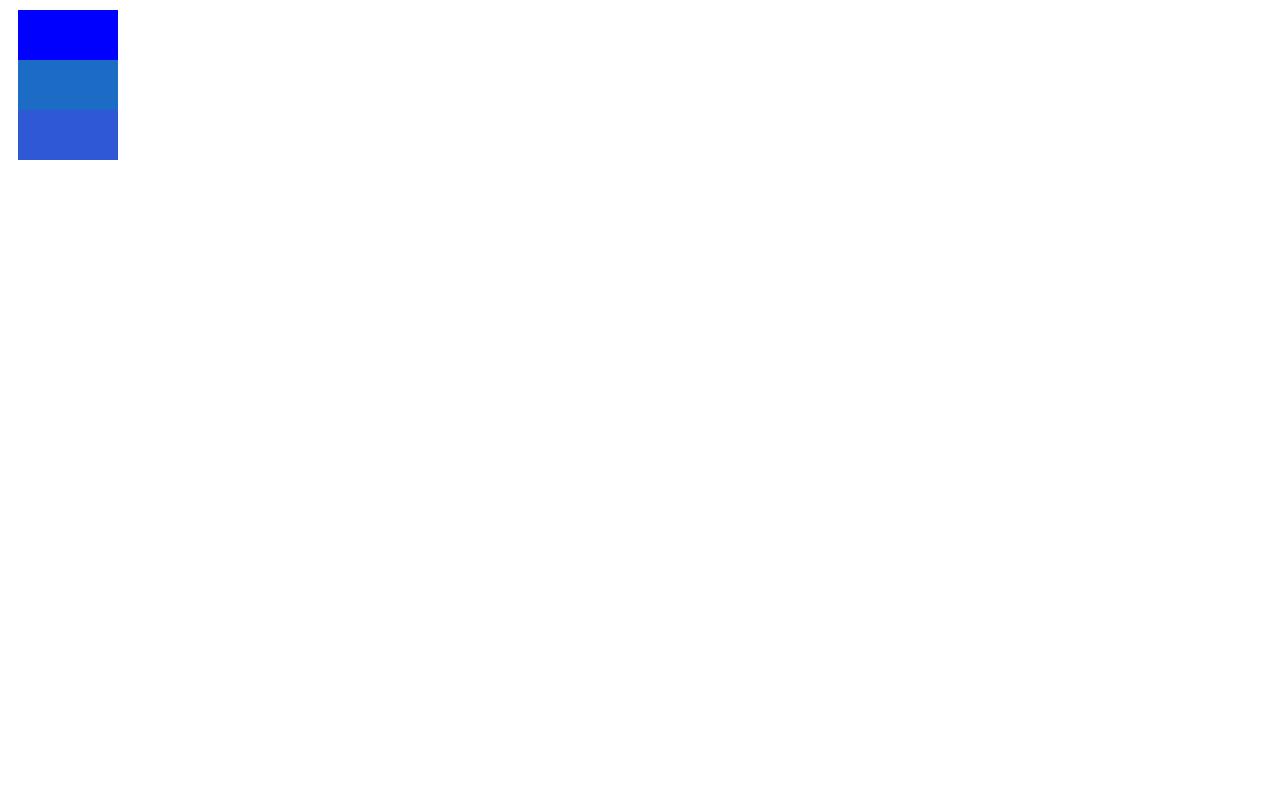
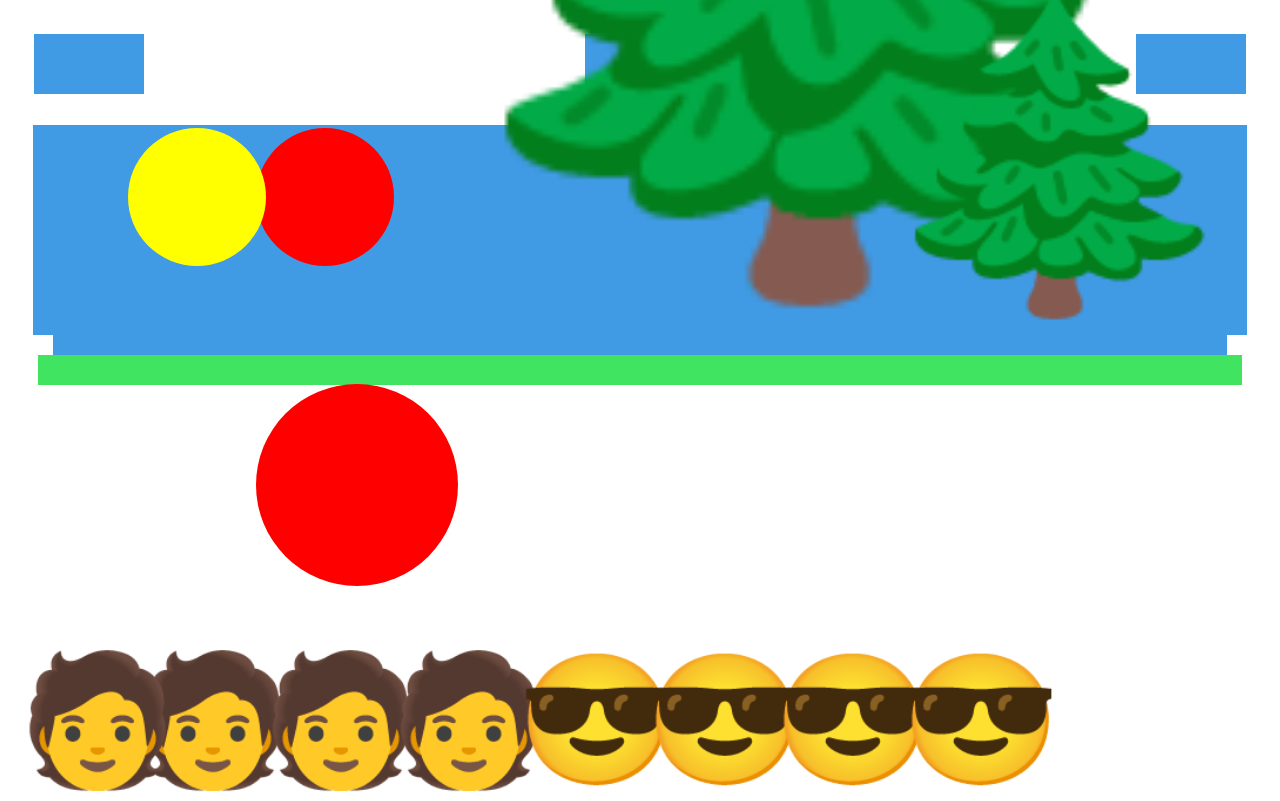
Before and after one commit to mitchwellss/Picasso-Painting, a plain HTML site: page index.html in a window 1280 px wide. Drawn offline with Linux system fonts and the light colour scheme.

Commit message:
updated page

```diff
--- a/index.html
+++ b/index.html
@@ -4,16 +4,43 @@
     <meta charset="UTF-8">
     <meta name="viewport" content="width=device-width, initial-scale=1.0">
     <title>Document</title>
-    <link rel="stylesheet" href="style.css"/>
+    <link rel="stylesheet" href="style.css">
 </head>
 <body>
 
-    <div class="top-rectangles">
-        <div class="rec1"></div>
-        <div class="rec2"></div>
-        <div class="rec3"></div>
+    <div class="clouds flex">
+        <div class="rec one"></div>
+        <div class="rec two"></div>
+        <div class="rec three"></div>
+    </div>
+
+    <div class="big rec">
+        <div class="rec big"></div>
+        <div class="tree">🌲</div>
+        <div class="tree2">🌲</div>
+    </div>
+
+    <div class="grass"></div>
+
+    <div class="decoration">
+        <div class="circle"></div>
+        <div class="circle"></div>
+        <div class="circle"></div>
+    </div>
+
+    <div class="person1">🧑</div>
+    <div class="person2">🧑</div>
+    <div class="person3">🧑</div>
+    <div class="person4">🧑</div>
+    <div class="person5">😎</div>
+    <div class="person6">😎</div>
+    <div class="person7">😎</div>
+    <div class="person8">😎</div>
+
 
     </div>
 
+
+
 </body>
 </html>
--- a/style.css
+++ b/style.css
@@ -1,33 +1,128 @@
-.top-rectangles{
-    flex-direction: row;
-    margin: 10px;
-   display: grid;
-   grid-template-rows:max-content;
+*{
+    padding: 5px;
+}
 
+.clouds{
+    padding: 1rem;
+    display: flex;
+    justify-content: space-between;
+}
 
-
+.one{
+    width: 100px;
+    height: 50px;
+    background-color: rgb(64, 154, 228);
 
 
 }
+.two{
+    width: 100px;
+    height: 50px;
+    background-color:  rgb(64, 154, 228);
+   }
+.three {
+    width: 100px;
+    height: 50px;
+    background-color:  rgb(64, 154, 228);
+}
+.big {
+    width: 300;
+    height: 200px;
+    background-color:  rgb(64, 154, 228);
+    margin: 15px;
+    position: relative;
+}
+.grass {
+    width: 100px%;
+    height: 20px;
+    background-color:  rgb(64, 228, 97);
+    margin: 20px;
+}
+
+.decoration>.circle:nth-child(1){
+    left: 20vw;
+    top: 10vw;
+}
+.decoration>.circle:nth-child(2){
+    left: 10vw;
+    top: 10vw;
+    background-color: yellow;
+}
+.decoration>.circle:nth-child(3){
+    left: 20vw;
+    top: 30vw;
+    width: 15vw;
+    height: 15vw;
+}
 
 
-
-.rec1{
-   background-color:blue;
-    width: 100px;
-    height: 50px;
-
+.circle{
+    border-radius: 1000px;
+    background-color: red;
+    width: 10vw;
+    height: 10vw;
+    position: absolute;
 
 }
-.rec2{
-    background-color:rgb(28, 107, 197);
-     width: 100px;
-     height: 50px;
+.tree{
+    position: absolute;
+    right: 0;
+    bottom: 0;
+    font-size: 23vw;
+    z-index: 1;
+}
+.tree2{
+    position: absolute;
+    right: 2vw;
+    bottom: 0;
+    font-size: 50vw;
 
- }
- .rec3{
-    background-color:rgb(46, 88, 213);
-     width: 100px;
-     height: 50px;
-     ;
- }
+}
+.person1{
+    position: absolute;
+    left: 10vw;
+    top: 50vw;
+    font-size: 10vw;
+}
+.person2{
+    position: absolute;
+    left: 1vw;
+    top: 50vw;
+    font-size: 10vw;
+}
+.person3{
+    position: absolute;
+    left: 20vw;
+    top: 50vw;
+    font-size: 10vw;
+}
+.person4{
+    position: absolute;
+    left: 30vw;
+    top: 50vw;
+    font-size: 10vw;
+}
+.person5{
+    position: absolute;
+    left: 40vw;
+    top: 50vw;
+    font-size: 10vw;
+}
+.person6{
+    position: absolute;
+    left: 50vw;
+    top: 50vw;
+    font-size: 10vw;
+}
+.person7{
+    position: absolute;
+    left: 60vw;
+    top: 50vw;
+    font-size: 10vw;
+}
+.person8{
+    position: absolute;
+    left: 70vw;
+    top: 50vw;
+    font-size: 10vw;
+}
```
Also changed, not shown: visitor.html (added, +20 -0 lines), Page2.html (added).
